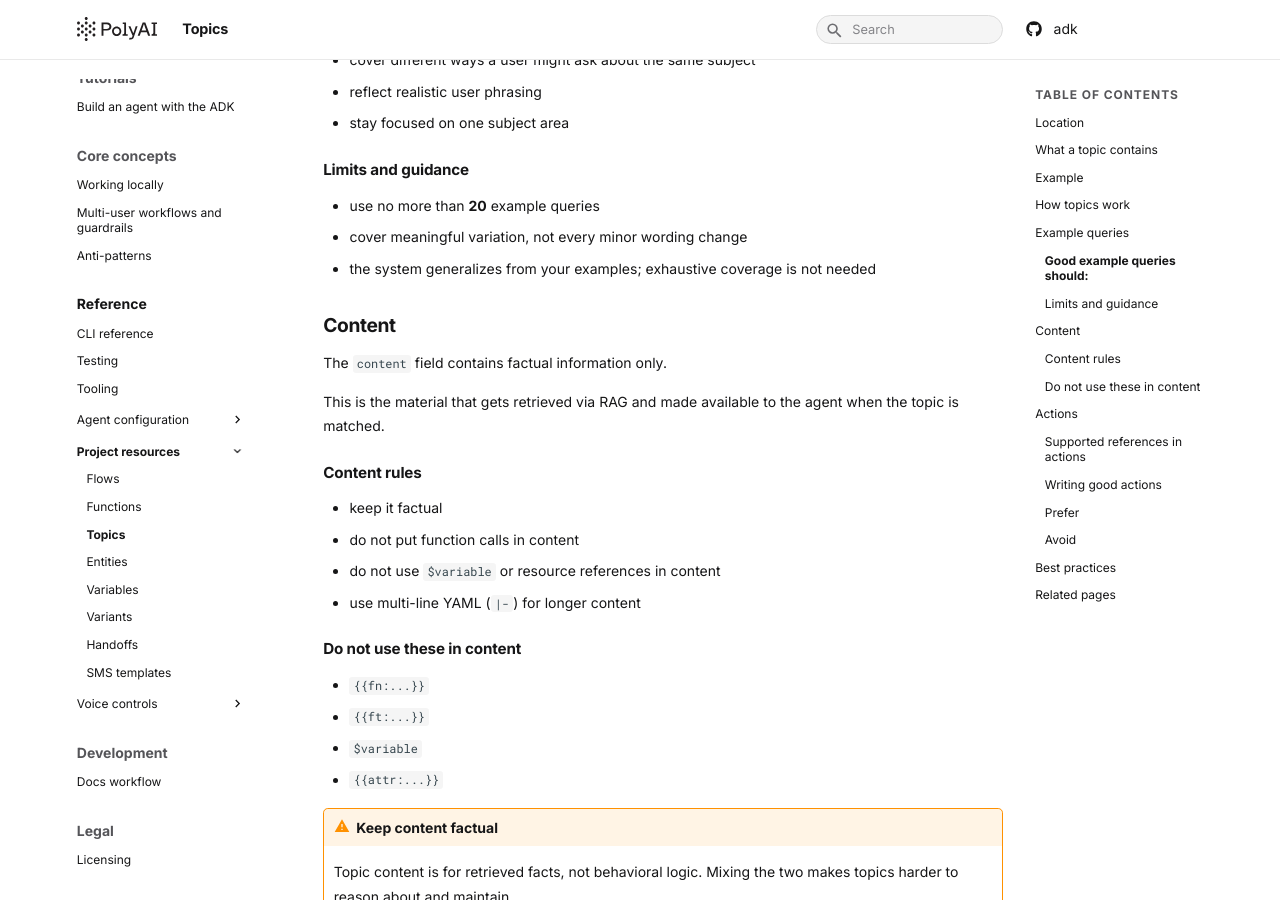
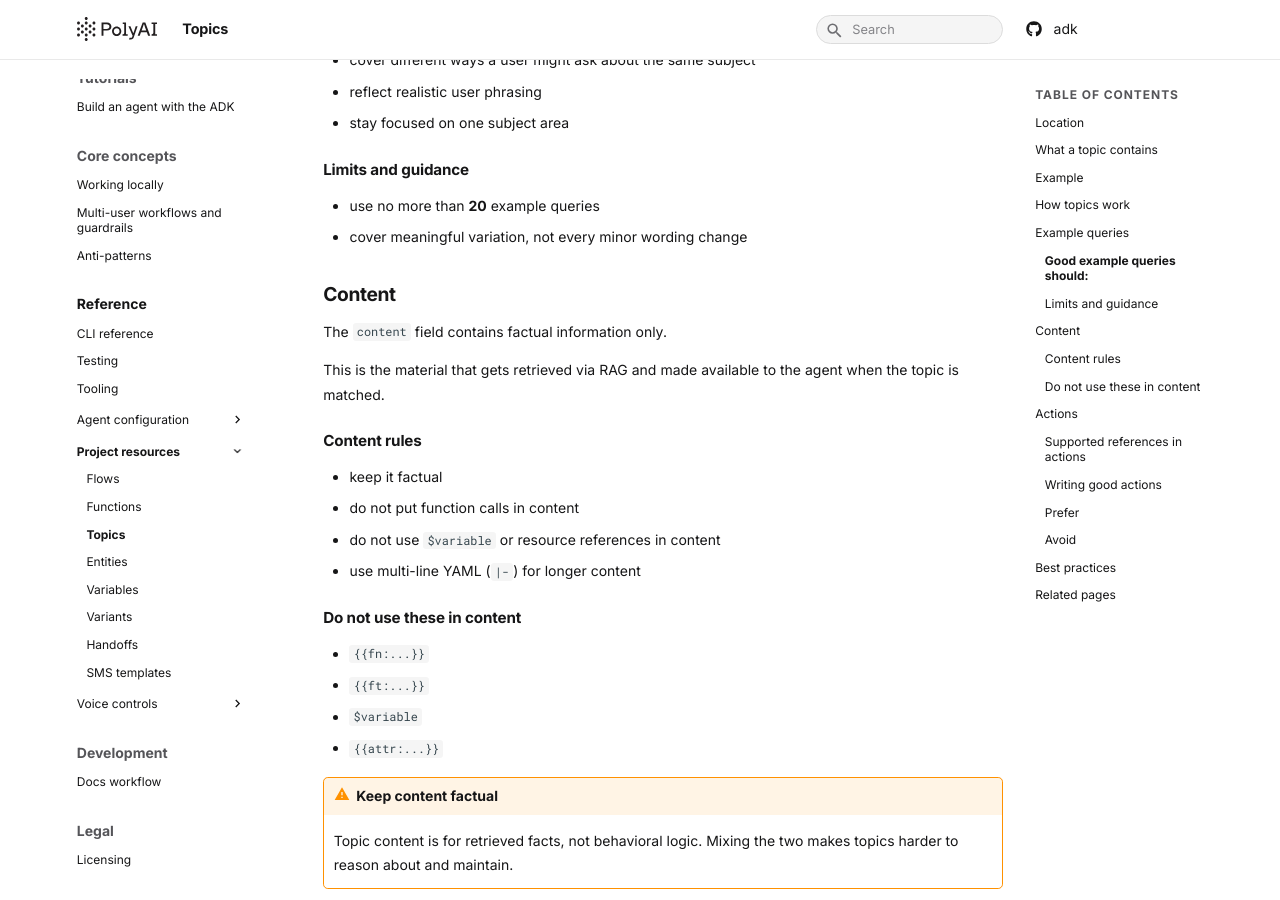
Before and after one commit to polyai/adk, an MkDocs documentation site: the page built from docs/docs/reference/topics.md, in a window 1280 px wide and 900 px high, scrolled down 1649 px. Built offline with MkDocs 1.6.1 and Material for MkDocs 9.7.7, drawn with Linux system fonts in a browser that asks for light colours.

Commit message:
Update topics.md

```diff
--- a/docs/docs/reference/topics.md
+++ b/docs/docs/reference/topics.md
@@ -90,7 +90,6 @@ This split is important: content is for facts, actions are for behavior.
 
 - use no more than **20** example queries
 - cover meaningful variation, not every minor wording change
-- the system generalizes from your examples; exhaustive coverage is not needed
 
 ## Content
 
```
